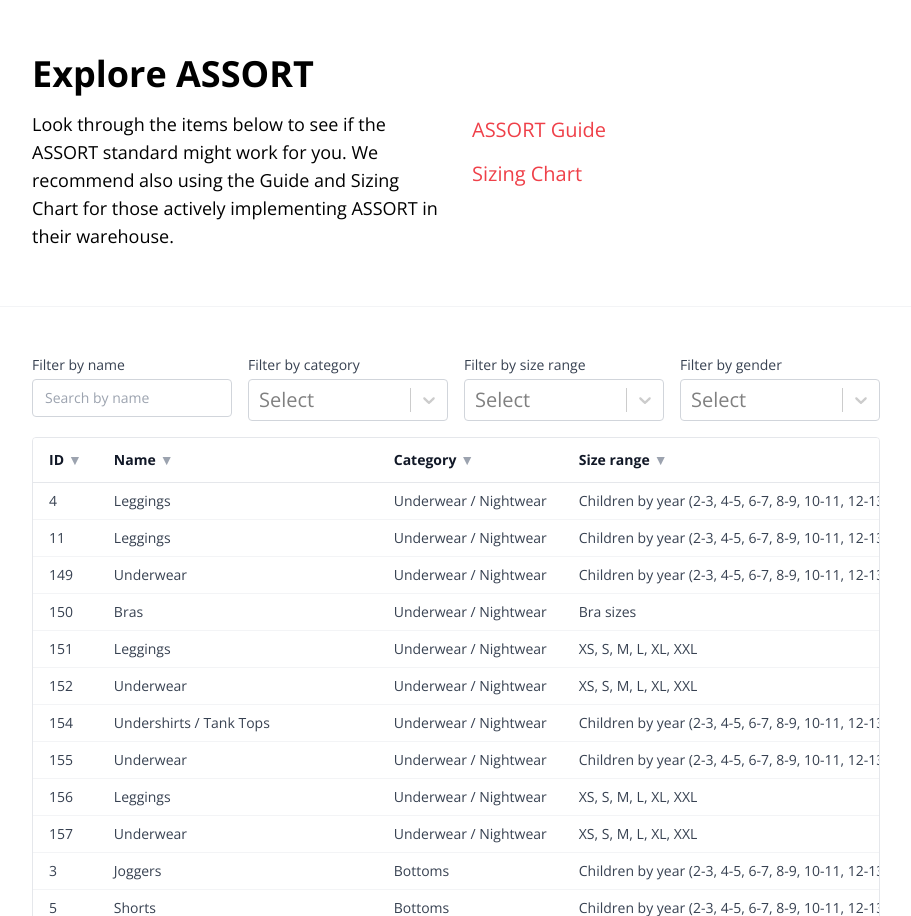
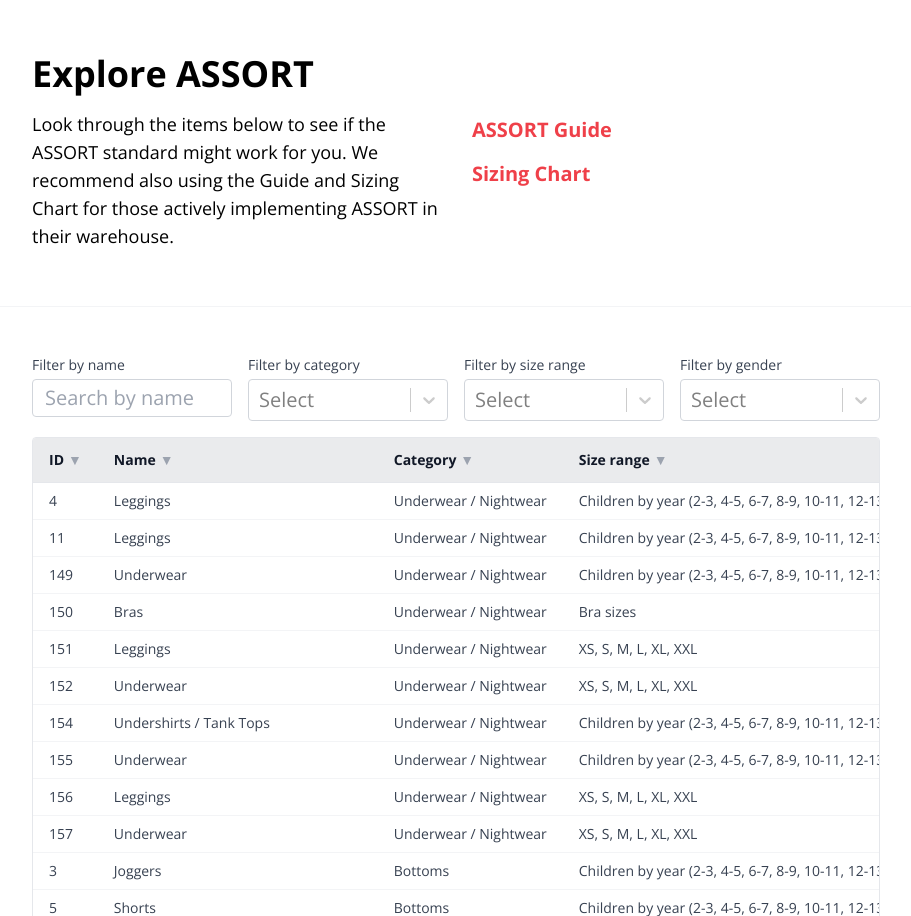
Before and after one commit to boxwise/boxtribute-landing-nextjs, a Next.js app: page /assort-standard in a window 1280 px wide. Shown: the part 830-1746 px from the top of the page, without its empty margins (184-1095 px from the left). Built offline with nearby package versions, Linux system fonts and the light colour scheme; a web font is replaced by a local one.

Commit message:
Visual fixes on ASSORT Standard page: bold links/headers, gray thead, taller name input
Agent-Logs-Url: https://github.com/boxwise/boxtribute-landing-nextjs/sessions/dc58bca5-a175-43a4-b390-646b5f5e4260

Co-authored-by: pylipp <10617122+pylipp@users.noreply.github.com>

```diff
--- a/pages/assort-standard.tsx
+++ b/pages/assort-standard.tsx
@@ -215,9 +215,10 @@ const AssortTable = ({ products }: { products: IStandardProduct[] }) => {
             onChange={handleNameFilter}
             placeholder="Search by name"
             className={
-              "w-full border border-gray-300 rounded px-3 py-2 " +
-              "text-sm focus:outline-none focus:border-gray-400"
+              "w-full border border-gray-300 rounded px-3 " +
+              "focus:outline-none focus:border-gray-400"
             }
+            style={{ minHeight: "38px" }}
           />
         </div>
         <div>
@@ -269,14 +270,14 @@ const AssortTable = ({ products }: { products: IStandardProduct[] }) => {
 
       <div className="overflow-x-auto border border-gray-200 rounded">
         <table className="min-w-full divide-y divide-gray-200 text-sm">
-          <thead className="bg-white">
+          <thead className="bg-lightgray">
             {table.getHeaderGroups().map((headerGroup) => (
               <tr key={headerGroup.id}>
                 {headerGroup.headers.map((header) => (
                   <th
                     key={header.id}
                     className={
-                      "px-4 py-3 text-left font-semibold text-gray-900 " +
+                      "px-4 py-3 text-left font-bold text-gray-900 " +
                       "cursor-pointer select-none border-b border-gray-200"
                     }
                     onClick={header.column.getToggleSortingHandler()}
@@ -383,7 +384,7 @@ export const AssortStandard = ({ footerData }: IProps) => {
                 href="/uploads/assort-guide.pdf"
                 target="_blank"
                 rel="noopener noreferrer"
-                className="text-red text-lg md:text-xl font-medium hover:underline"
+                className="text-red text-lg md:text-xl font-bold hover:underline"
               >
                 ASSORT Guide
               </a>
@@ -391,7 +392,7 @@ export const AssortStandard = ({ footerData }: IProps) => {
                 href="/uploads/assort-sizing-chart.pdf"
                 target="_blank"
                 rel="noopener noreferrer"
-                className="text-red text-lg md:text-xl font-medium hover:underline"
+                className="text-red text-lg md:text-xl font-bold hover:underline"
               >
                 Sizing Chart
               </a>
```
